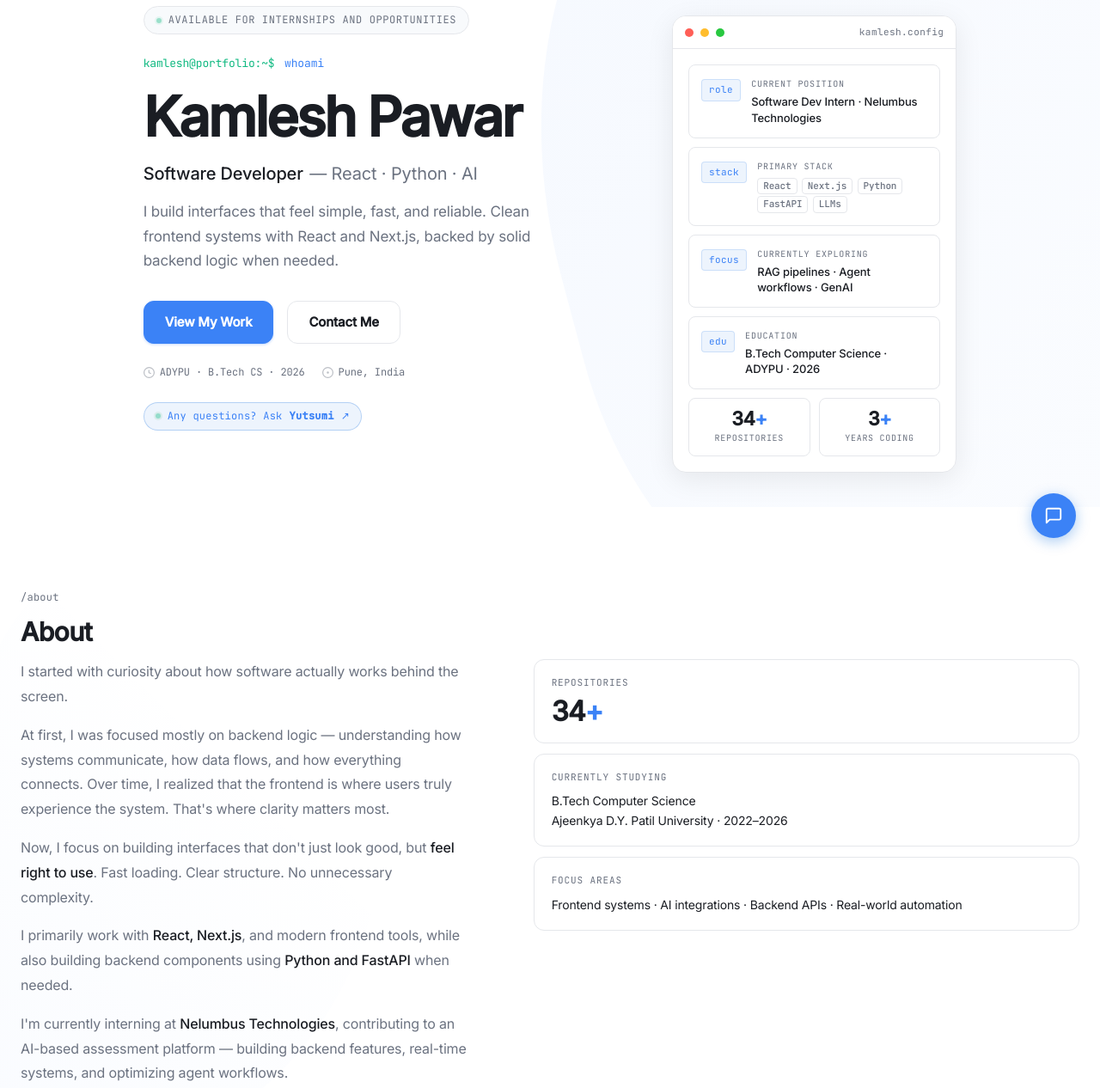
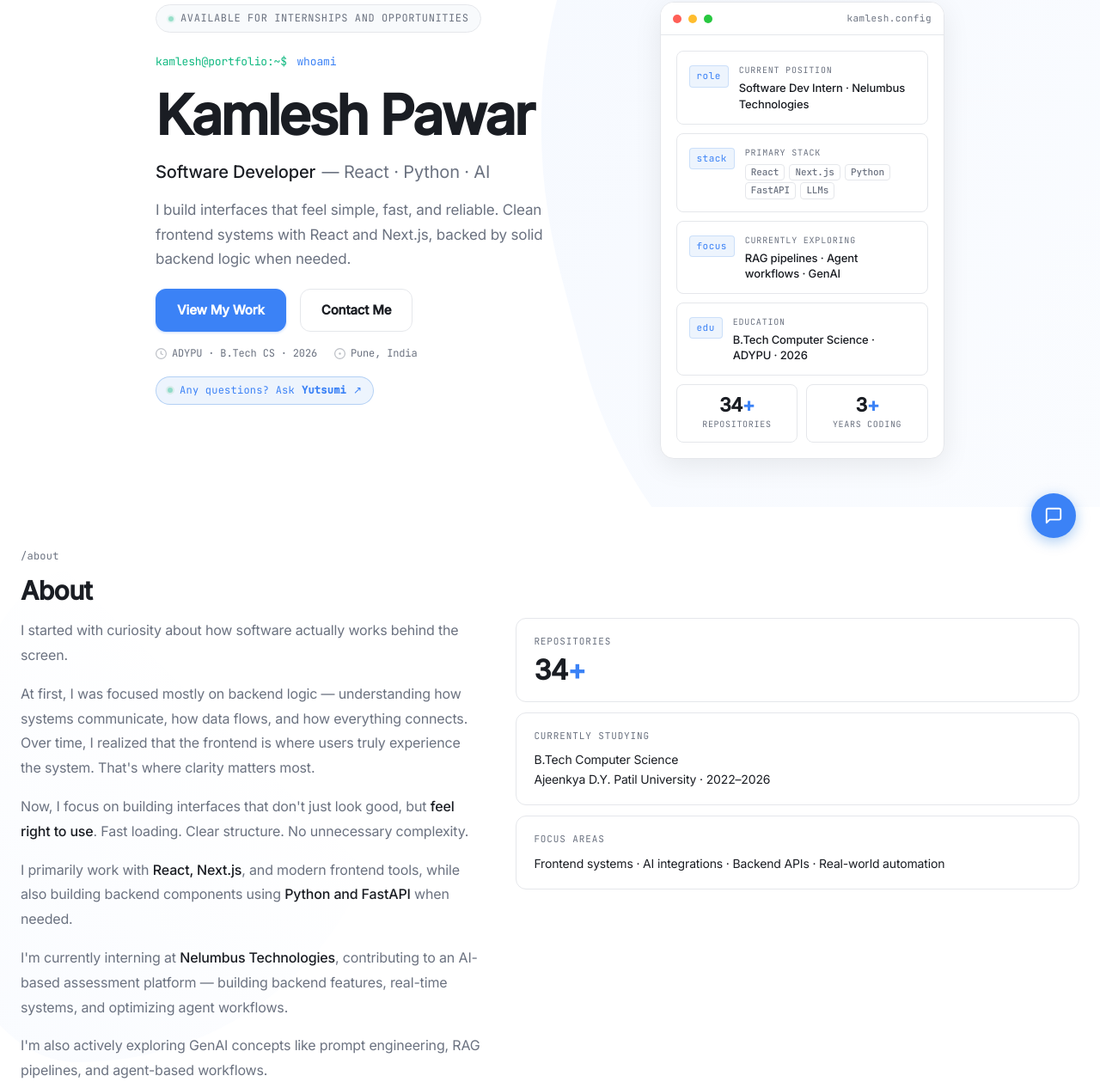
Before and after one commit to kamlesh9876/Portfolio, a website: page portfolio.html in a window 1280 px wide. Shown: the part 146-1412 px from the top of the page at 86% size. Drawn offline with Linux system fonts and the light colour scheme.

Commit message:
Eliminate excess white space with optimized spacing
✅ Section padding: 80px → 48px (40% reduction)
✅ Hero gap: 100px → 48px (52% reduction)
✅ Grid gaps: 80px → 40px (50% reduction)
✅ Hero padding: 60px/80px → 64px/24px
✅ Projects spacing: 32px → 20px
✅ Skills spacing: 24px → 16px
✅ Process spacing: 14px → 12px
✅ Certs spacing: 12px → 10px
✅ Footer padding: 32px → 20px
✅ Hero text margins: 32px/24px → 20px/16px

Result: Clean, tight layout with no wasted space while maintaining readability and visual hierarchy.

```diff
--- a/portfolio.html
+++ b/portfolio.html
@@ -753,6 +753,68 @@
         padding-top: 0;
         padding-bottom: 0;
       }
+    }
+
+    /* ✅ 1. Reduce overall section vertical spacing */
+    section{
+      padding: 48px 0; /* was 80px+ */
+    }
+
+    /* ✅ 2. Fix hero taking extra height */
+    #hero{
+      min-height: calc(100vh - 64px);
+      padding-top: 64px;
+      padding-bottom: 24px; /* add small bottom only */
+    }
+
+    /* ✅ 3. Reduce hero internal spacing */
+    .hero-grid{
+      padding: 24px 0 32px;
+      gap: 48px; /* was 100px */
+    }
+
+    /* ✅ 4. Reduce spacing below hero text */
+    .hero-desc{
+      margin-bottom: 20px; /* was 32px */
+    }
+
+    .hero-meta{
+      margin-top: 16px; /* was 24px */
+    }
+
+    .hero-yutsumi{
+      margin-top: 16px; /* was 24px */
+    }
+
+    /* ✅ 5. Reduce About and Contact grid gaps */
+    .about-grid,
+    .contact-grid{
+      gap: 40px; /* was 80px */
+    }
+
+    /* ✅ 6. Reduce projects spacing */
+    .projects-list{
+      gap: 20px; /* was 32px */
+    }
+
+    /* ✅ 7. Reduce skills grid spacing */
+    .skills-grid{
+      gap: 16px; /* was 24px */
+    }
+
+    /* ✅ 8. Reduce process spacing */
+    .process-grid{
+      gap: 12px;
+    }
+
+    /* ✅ 9. Reduce certification spacing */
+    .certs-grid{
+      gap: 10px;
+    }
+
+    /* ✅ 10. Reduce footer spacing */
+    footer{
+      padding: 20px 0; /* was 32px */
     }
 
     /* RESPONSIVE */
```
